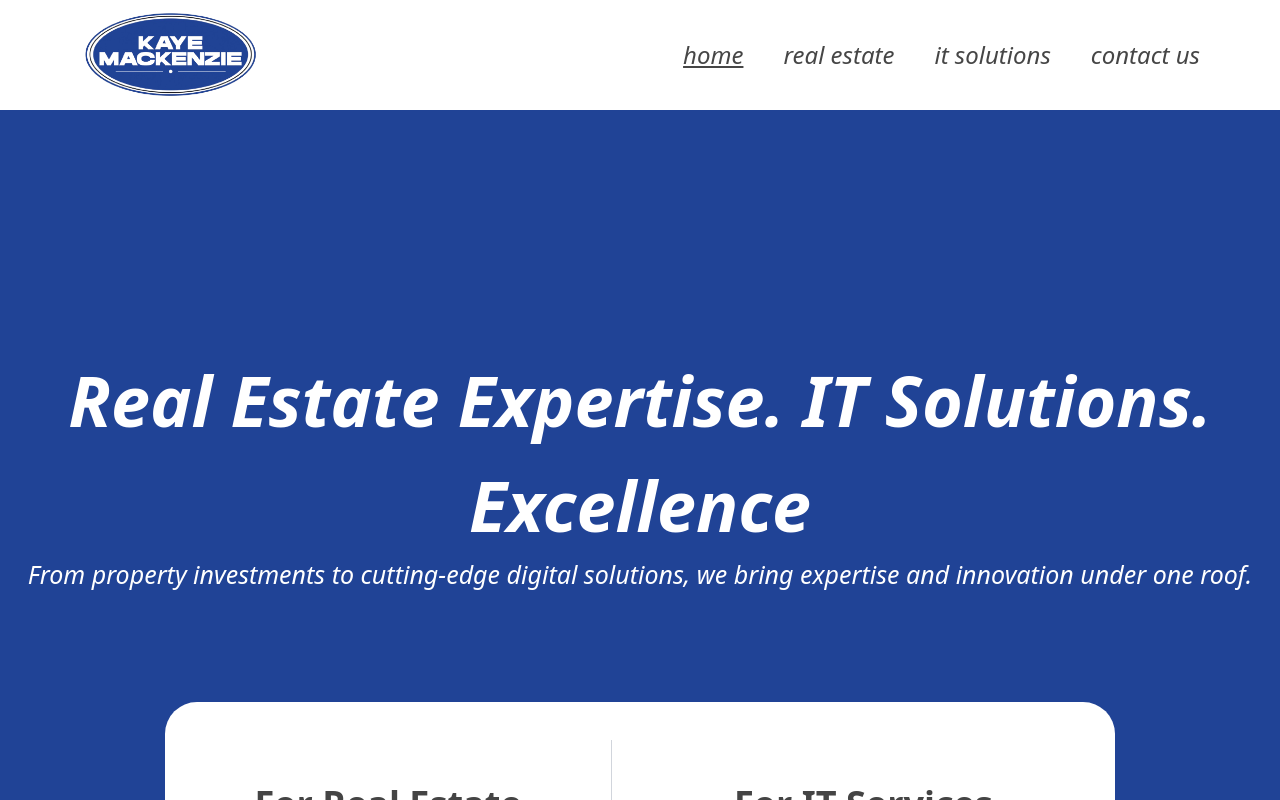
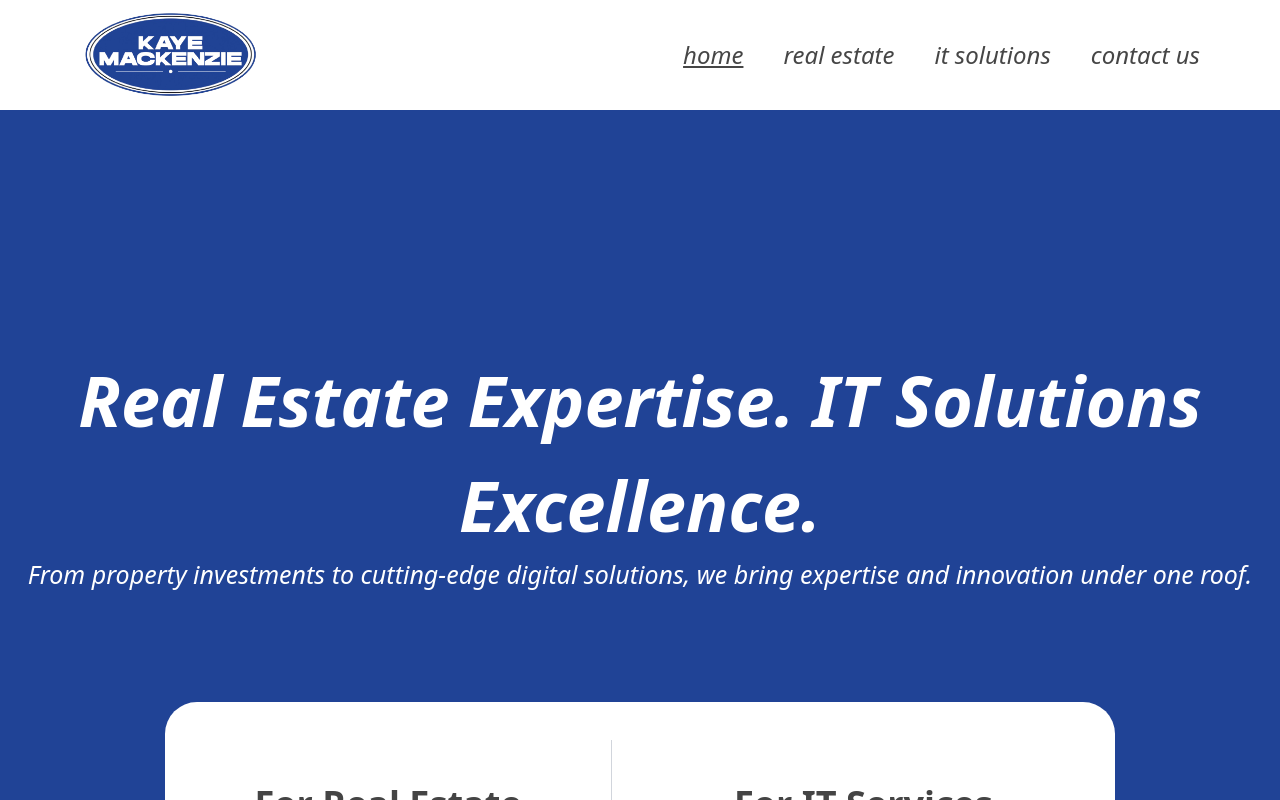
Before and after one commit to sssoban/kaye-mackenzie, a React (Vite) app: page / in a window 1280 px wide. Shown: the top 800 px of the page. Built offline with nearby package versions, Linux system fonts and the light colour scheme.

Commit message:
Text change

```diff
--- a/src/components/homepage/FrontSection.jsx
+++ b/src/components/homepage/FrontSection.jsx
@@ -10,8 +10,7 @@ const FrontSection = () => {
         • Real Estate Expertise <br className="sm:hidden"/> • IT Solutions Excellence
       </p>
       <p className="hidden sm:flex font-bold italic text-[70px]">
-        Real Estate Expertise. IT Solutions.
-        Excellence
+        Real Estate Expertise. IT Solutions Excellence.
       </p>
       <p className="italic text-2xl sm:text-[25px] font-lato">
         From property investments to cutting-edge digital solutions, we bring
```
